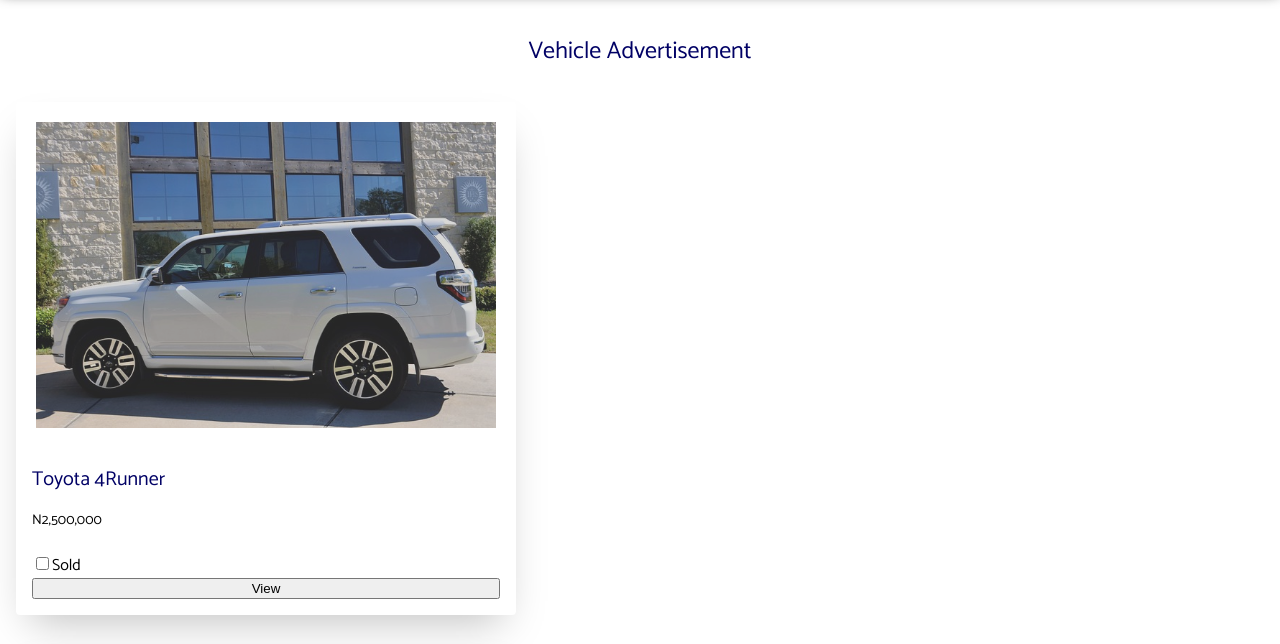
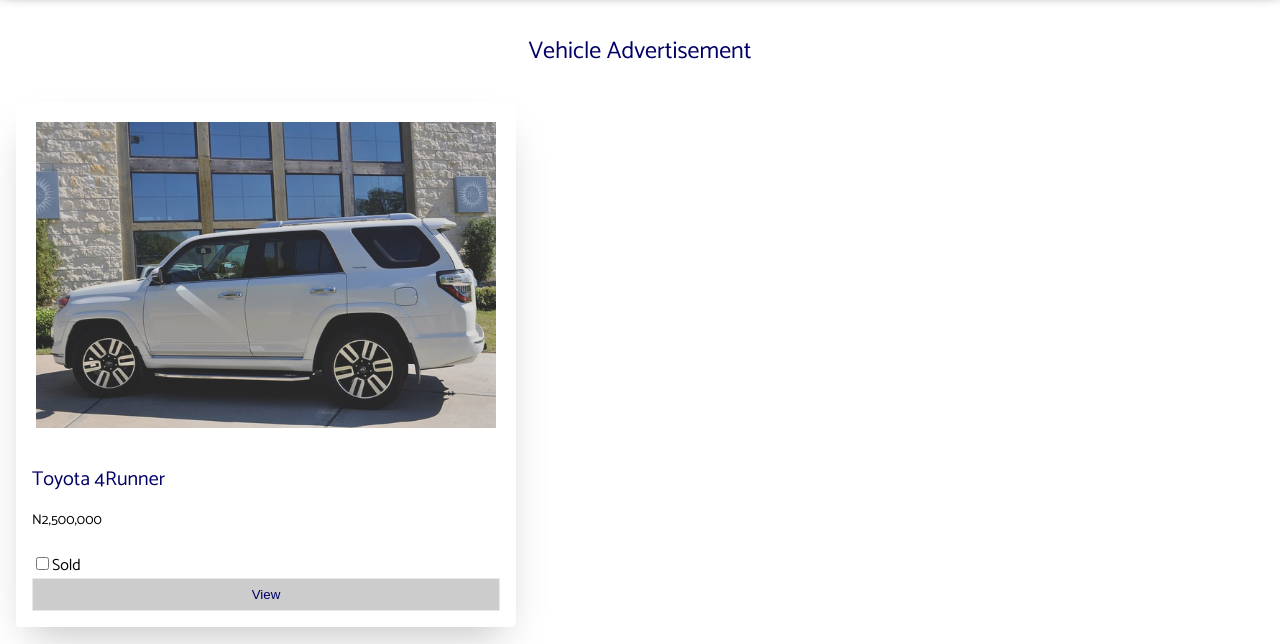
Before and after one commit to marusoft/Auto-Mart, a plain HTML site: page UI/view-ad.html in a window 1280 px wide. Shown: the part 75-719 px from the top of the page. Drawn offline with Linux system fonts and the light colour scheme.

Commit message:
add color,padding and display to button

```diff
--- a/UI/css/style.css
+++ b/UI/css/style.css
@@ -195,6 +195,15 @@
   margin-bottom: 20px;
 }
 
+.view{
+  background-color: #ccc;
+  border: 1px solid #e8e8e8;
+  color: #010165;
+  padding: 8px;
+  display: block;
+  width: 100%;
+}
+
 /* footer */
 #footer p {
   max-width: 600px;
```
